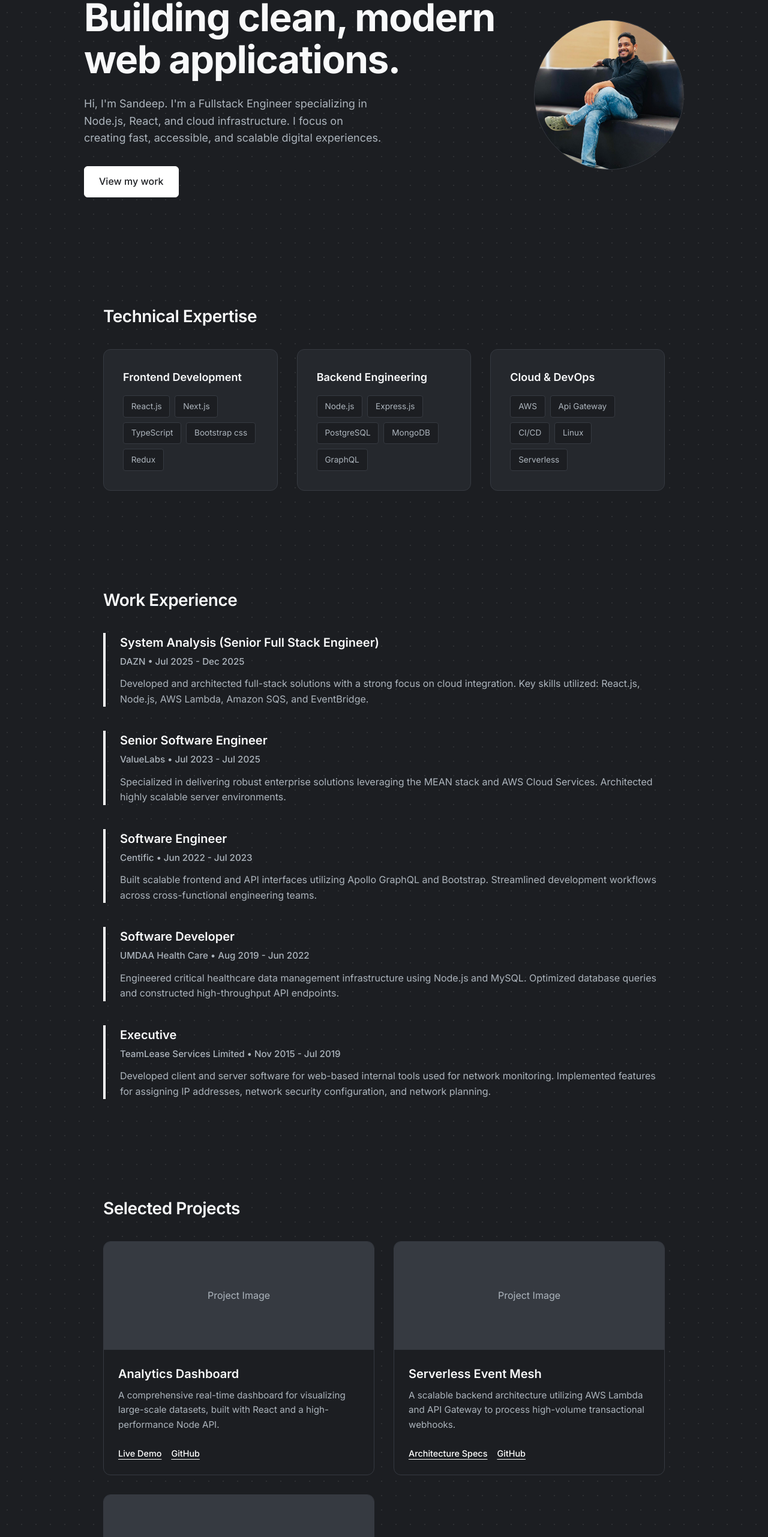
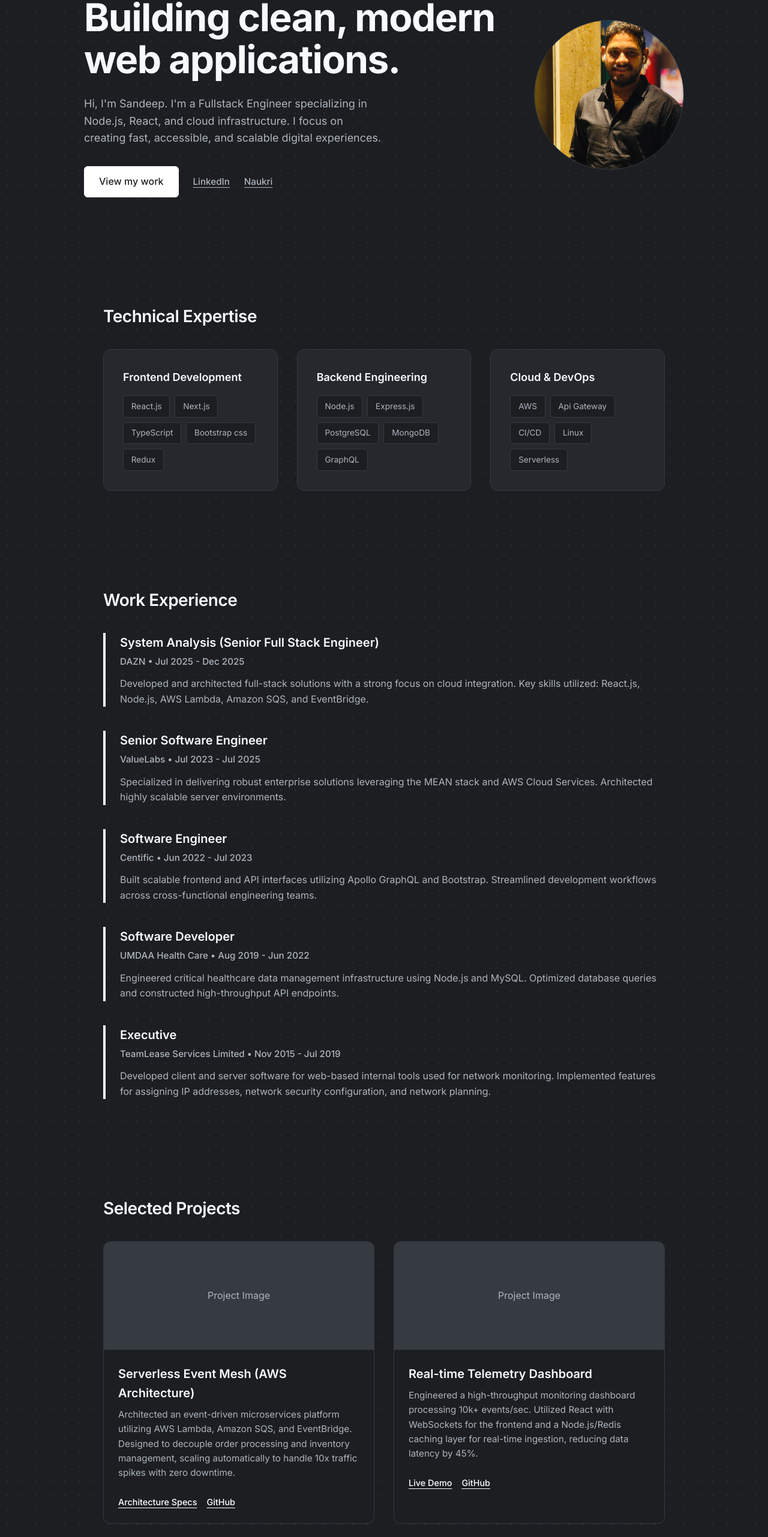
Before and after one commit to guduri999/sandeep-guduri, a React (Vite) app: page / in a window 1280 px wide. Shown: the part 231-2793 px from the top of the page at 60% size. Built offline with nearby package versions, Linux system fonts and the light colour scheme.

Commit message:
Update portfolio UI and add new profile image

```diff
--- a/src/App.jsx
+++ b/src/App.jsx
@@ -1,6 +1,6 @@
 import React, { useState, useEffect } from 'react';
 import './index.css';
-import profilePic from './assets/profile.png';
+import profilePic from './assets/profile1.png';
 
 const Header = () => {
   const [scrolled, setScrolled] = useState(false);
@@ -37,7 +37,13 @@ const Hero = () => {
         <p className="hero-desc">
           Hi, I'm Sandeep. I'm a Fullstack Engineer specializing in Node.js, React, and cloud infrastructure. I focus on creating fast, accessible, and scalable digital experiences.
         </p>
-        <a href="#projects" className="btn btn-primary">View my work</a>
+        <div style={{ display: 'flex', alignItems: 'center', gap: '1.5rem', flexWrap: 'wrap' }}>
+          <a href="#projects" className="btn btn-primary">View my work</a>
+          <div className="social-links" style={{ marginTop: 0 }}>
+            <a href="https://www.linkedin.com/in/sandeep-guduri/" target="_blank" rel="noopener noreferrer" className="social-link">LinkedIn</a>
+            <a href="https://naukri.com/" target="_blank" rel="noopener noreferrer" className="social-link">Naukri</a>
+          </div>
+        </div>
       </div>
       <div className="hero-image-container">
         <img src={profilePic} alt="Sandeep" className="hero-image" />
@@ -136,19 +142,24 @@ const Experience = () => {
 const Projects = () => {
   const projectData = [
     {
-      title: "Analytics Dashboard",
-      desc: "A comprehensive real-time dashboard for visualizing large-scale datasets, built with React and a high-performance Node API.",
+      title: "Serverless Event Mesh (AWS Architecture)",
+      desc: "Architected an event-driven microservices platform utilizing AWS Lambda, Amazon SQS, and EventBridge. Designed to decouple order processing and inventory management, scaling automatically to handle 10x traffic spikes with zero downtime.",
+      links: [{ label: "Architecture Specs", url: "#" }, { label: "GitHub", url: "#" }]
+    },
+    {
+      title: "Real-time Telemetry Dashboard",
+      desc: "Engineered a high-throughput monitoring dashboard processing 10k+ events/sec. Utilized React with WebSockets for the frontend and a Node.js/Redis caching layer for real-time ingestion, reducing data latency by 45%.",
       links: [{ label: "Live Demo", url: "#" }, { label: "GitHub", url: "#" }]
     },
     {
-      title: "Serverless Event Mesh",
-      desc: "A scalable backend architecture utilizing AWS Lambda and API Gateway to process high-volume transactional webhooks.",
-      links: [{ label: "Architecture Specs", url: "#" }, { label: "GitHub", url: "#" }]
+      title: "Healthcare Provider Portal (MEAN Stack)",
+      desc: "Developed a comprehensive patient management API and responsive UI utilizing the MEAN stack. Integrated secure, HIPAA-compliant endpoints with MongoDB, resulting in a 30% increase in clinic operational efficiency.",
+      links: [{ label: "Case Study", url: "#" }, { label: "GitHub", url: "#" }]
     },
     {
-      title: "Companion Chat Interface",
-      desc: "Minimalist and accessible chat application framework built around modern LLM APIs with real-time websocket support.",
-      links: [{ label: "Live Demo", url: "#" }, { label: "GitHub", url: "#" }]
+      title: "GraphQL Apollo Integration Layer",
+      desc: "Spearheaded the migration of legacy REST APIs to a unified Apollo GraphQL federated schema for a major client. Streamlined frontend data fetching, yielding a 50% decrease in network payloads for mobile and web clients.",
+      links: [{ label: "Documentation", url: "#" }, { label: "GitHub", url: "#" }]
     }
   ];
 
```
Also changed, not shown: src/assets/profile1.png (added).
